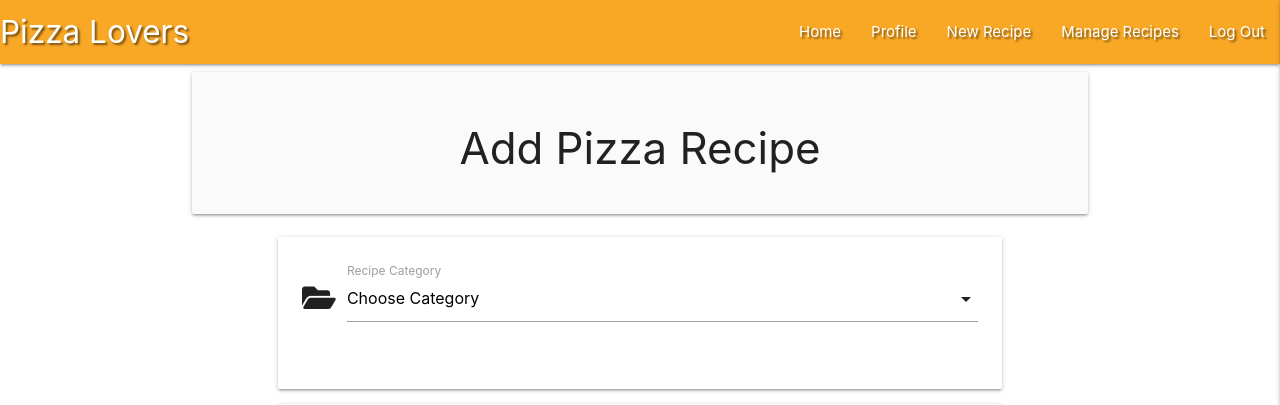
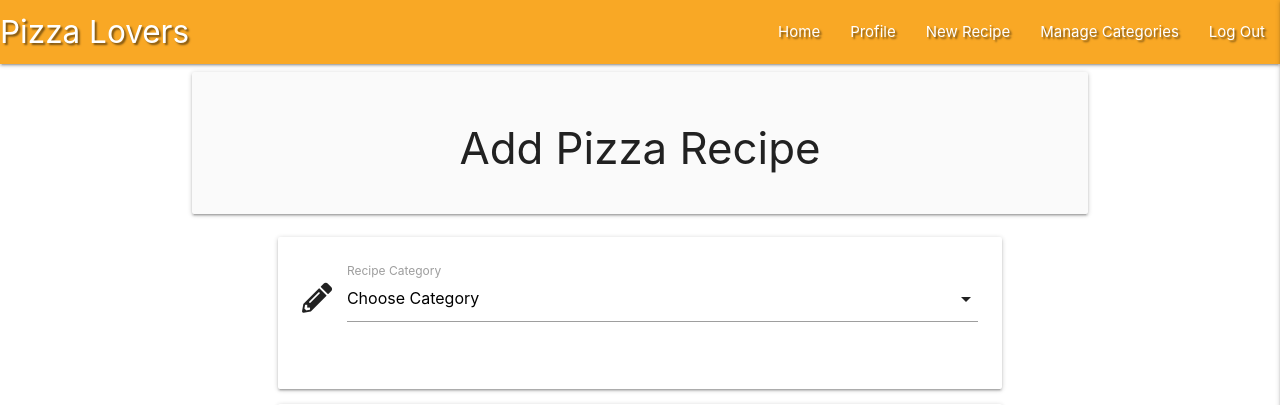
Before and after one commit to Code-Institute-Submissions/MomciloDordevic-MS3, a Flask app: page /add_recipe in a window 1280 px wide. Shown: the top 405 px of the page. Run offline with Flask 2, Linux system fonts and the light colour scheme; the visitor is signed in with stand-in values (Sample User, id 1); data that the repository does not hold is empty; some libraries are stand-ins or nearby versions.

Commit message:
going a different route, added manage categories and @app.route for categories, deleted the previous idea of managing recipes and deleted the @app.route for that, renamed recipes.html to categories.html

```diff
--- a/app.py
+++ b/app.py
@@ -212,20 +212,13 @@ def delete_recipe(pizza_id):
     return redirect(url_for("profile", username=session['user']))
 
 
-@app.route("/get_recipe")
-@login_required
-def get_recipe():
+@app.route("/categories")
+def categories():
     if not session.get("user") == "admin":
         return render_template("error_handlers/404.html")
 
-    recipes = mongo.db.pizzas.find().sort("recipe_name", 1)
-    return render_template("recipes.html", recipes=recipes)
-
-
-@app.route("/get_categories")
-def get_categories():
     categories = list(mongo.db.categories.find().sort("category_name", 1))
-    return render_template("recipes.html", categories=categories)
+    return render_template("categories.html", categories=categories)
 
 # ---- Error Handlers
 
--- a/templates/add_recipe.html
+++ b/templates/add_recipe.html
@@ -10,20 +10,20 @@
     <div class="row form-row">
         <form action="{{ url_for('add_recipe') }}" method="POST" class="col s12 m10 offset-m1 l10 offset-l1">
             <div class="card-panel">
-                <!-- Select category -->
                 <div class="row">
+                    <!-- Select category -->
                     <div class="input-field col s12">
-                        <i class="fas fa-folder-open prefix form-icon"></i>
+                        <i class="fas fa-pencil-alt prefix form-icon"></i>
                         <select id="category_name" name="category_name" class="validate" required>
                             <option value="" disabled selected>Choose Category</option>
                             {% for category in categories %}
-                                <option value="{{ category.category_name }}">{{ category.category_name }}</option>
+                            <option value="{{ category.category_name }}">{{ category.category_name }}</option>
                             {% endfor %}
                         </select>
                         <label for="category_name">Recipe Category</label>
                     </div>
                 </div>
-			</div>
+            </div>
             <div class="card-panel">
                 <!---- Recipe name ---->
                 <div class="row">
--- a/templates/base.html
+++ b/templates/base.html
@@ -29,7 +29,7 @@
                     <li><a href="{{ url_for('profile', username=session['user']) }}">Profile</a></li>
                     <li><a href="{{ url_for('add_recipe') }}">New Recipe</a></li>
                     {% if session.user|lower == "admin"|lower %}
-                        <li><a href="{{ url_for('get_recipe') }}">Manage Recipes</a></li>
+                        <li><a href="{{ url_for('categories') }}">Manage Categories</a></li>
                     {% endif %}
                     <li><a href="{{ url_for('logout') }}">Log Out</a></li>
                     {% else %}
@@ -49,7 +49,7 @@
             <li><a href="{{ url_for('profile', username=session['user']) }}">Profile</a></li>
             <li><a href="{{ url_for('add_recipe') }}">New Recipe</a></li>
             {% if session.user|lower == "admin"|lower %}
-                <li><a href="{{ url_for('get_recipe') }}">Manage Recipes</a></li>
+                <li><a href="{{ url_for('categories') }}">Manage Categories</a></li>
             {% endif %}
             <li><a href="{{ url_for('logout') }}">Log Out</a></li>
             {% else %}
```
Also changed, not shown: templates/categories.html (added, +22 -0 lines), templates/recipes.html (deleted, +0 -22 lines).
